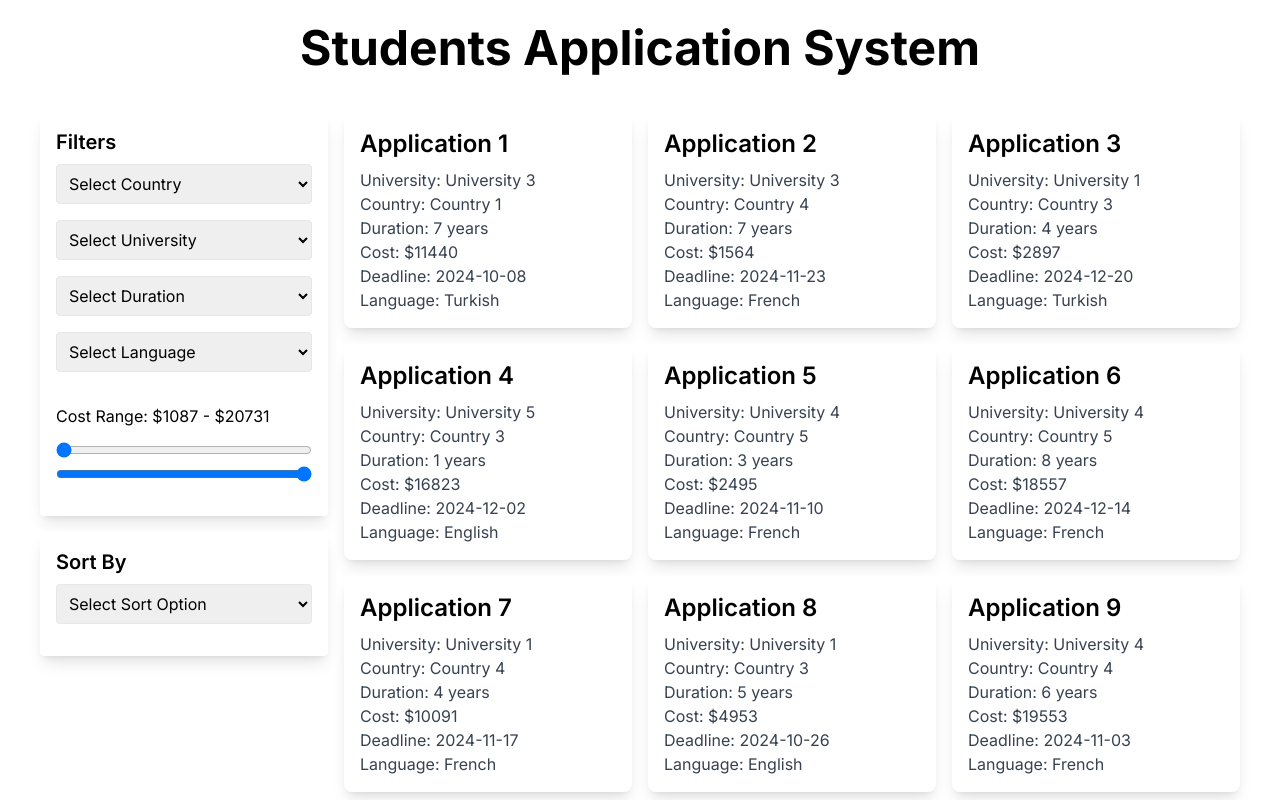
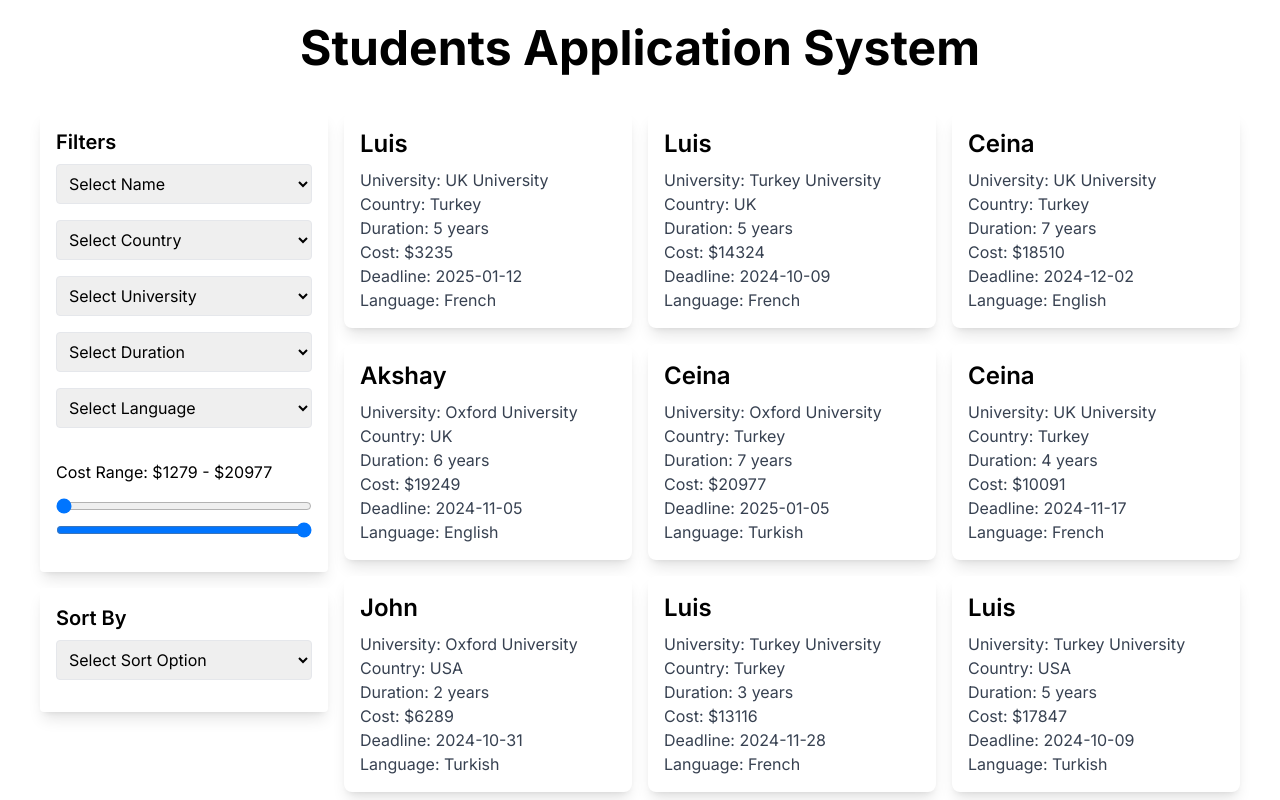
Before and after one commit to thefurqanrahim/student-app, a Next.js app: page /home in a window 1280 px wide. Shown: the top 800 px of the page. Built offline with nearby package versions, Linux system fonts and the light colour scheme; sample sign-in values are in the browser's storage.

Commit message:
Add Students Name, Country Name and University Name

```diff
--- a/src/app/components/Filter.tsx
+++ b/src/app/components/Filter.tsx
@@ -10,6 +10,7 @@ interface FilterProps {
 
 export default function Filter({ onFilterChange, applications }: FilterProps) {
   const [filters, setFilters] = useState<Filters>({
+    name: '',
     country: '',
     university: '',
     duration: '',
@@ -75,6 +76,7 @@ export default function Filter({ onFilterChange, applications }: FilterProps) {
 
   const handleClearFilters = () => {
     setFilters({
+      name: '',
       country: '',
       university: '',
       duration: '',
@@ -117,6 +119,19 @@ export default function Filter({ onFilterChange, applications }: FilterProps) {
     <div className="mb-4 p-4 bg-white rounded shadow-lg">
       <h3 className="text-xl font-semibold mb-2">Filters</h3>
       <div className="grid grid-cols-1 gap-4">
+        <div className="w-full">
+          <select
+            name="name"
+            value={filters.name}
+            onChange={handleChange}
+            className="border rounded p-2 w-full"
+          >
+            <option value="">Select Name</option>
+            {Array.from(new Set(applications.map(app => app.name))).map((name, index) => (
+              <option key={index} value={name}>{name}</option>
+            ))}
+          </select>
+        </div>
         <div className="w-full">
           <select
             name="country"
--- a/src/app/home/page.tsx
+++ b/src/app/home/page.tsx
@@ -8,6 +8,7 @@ import Sort from '../components/Sort';
 import { useRouter } from 'next/navigation';
 
 export interface Filters {
+  name: string;
   country: string;
   university: string;
   duration: string;
@@ -21,7 +22,7 @@ export interface Application {
   university: string;
   country: string;
   duration: string;
-  cost:  number;
+  cost: number;
   deadline: string;
   language: string;
 }
@@ -33,6 +34,7 @@ const HomePage = () => {
   const [currentPage, setCurrentPage] = useState<number>(1);
   const itemsPerPage = 10;
   const [filters, setFilters] = useState<Filters>({
+    name: '',
     country: '',
     university: '',
     duration: '',
@@ -44,9 +46,12 @@ const HomePage = () => {
   useEffect(() => {
     const generatedData: Application[] = Array.from({ length: 50 }, (_, index) => ({
       id: index + 1,
-      name: `Application ${index + 1}`,
-      university: `University ${Math.floor(Math.random() * 5) + 1}`,
-      country: `Country ${Math.floor(Math.random() * 5) + 1}`,
+      // name: `Application ${index + 1}`,
+      name: ['John', 'Ceina', 'Luis', 'Akshay', 'Akhtar', 'Sam', 'Neha', 'Johnny', 'Albert'][Math.floor(Math.random() * 4)],
+      // university: `University ${Math.floor(Math.random() * 5) + 1}`,
+      university: ['UK University', 'Oxford University', 'Turkey University', 'Canada University', 'Indus University', 'France University'][Math.floor(Math.random() * 3)],
+      // country: `Country ${Math.floor(Math.random() * 5) + 1}`,
+      country: ['UK', 'USA', 'Turkey', 'Canada', 'Pakistan', 'France'][Math.floor(Math.random() * 3)],
       duration: `${Math.floor(Math.random() * 8) + 1} years`,
       cost: Math.floor(Math.random() * 20000) + 1000,
       deadline: new Date(Date.now() + Math.floor(Math.random() * 10000000000)).toISOString().split('T')[0],
@@ -77,6 +82,7 @@ const HomePage = () => {
   const applyFiltersAndSort = (filters: Filters, sortType: string) => {
     const filtered = applicationsData.filter(app => {
       return (
+        (filters.name ? app.name === filters.name : true) &&
         (filters.country ? app.country === filters.country : true) &&
         (filters.university ? app.university === filters.university : true) &&
         (filters.duration ? app.duration.startsWith(filters.duration) : true) &&
```
